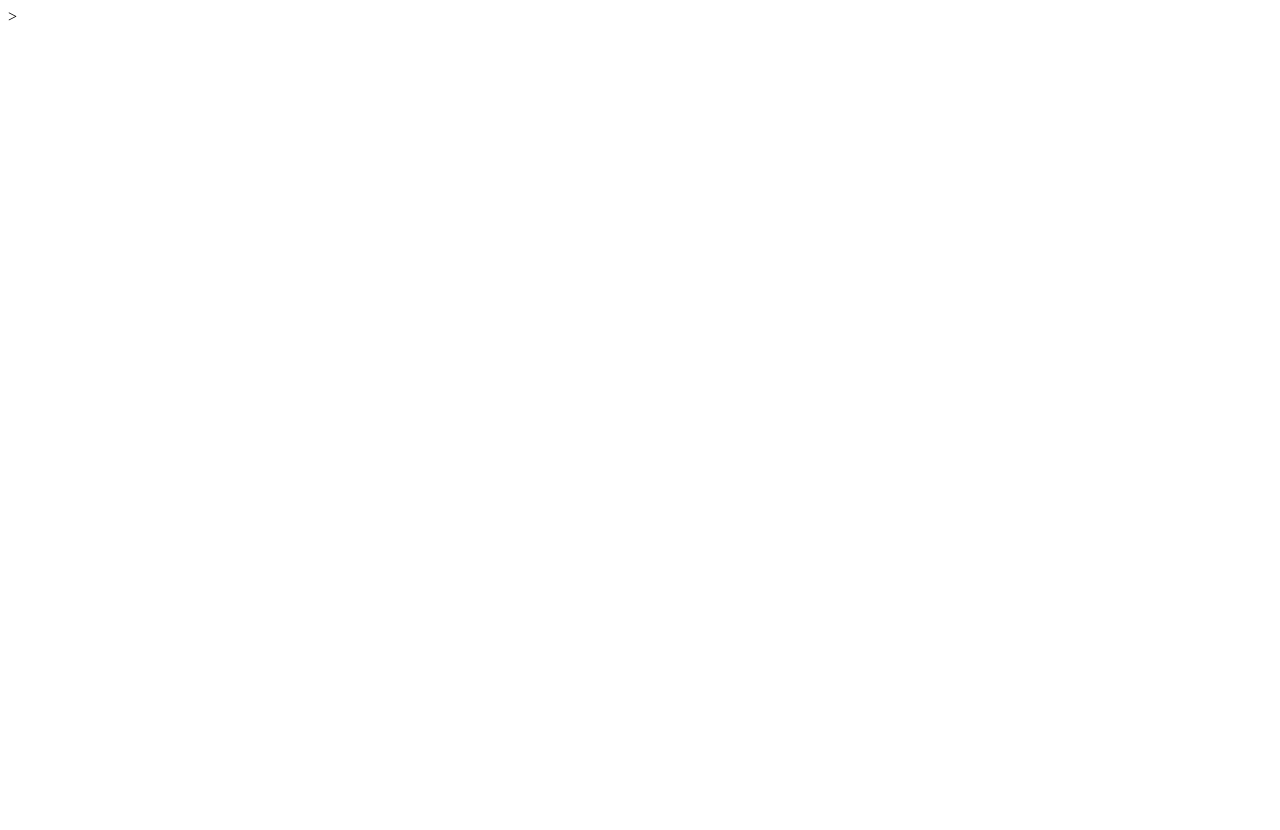
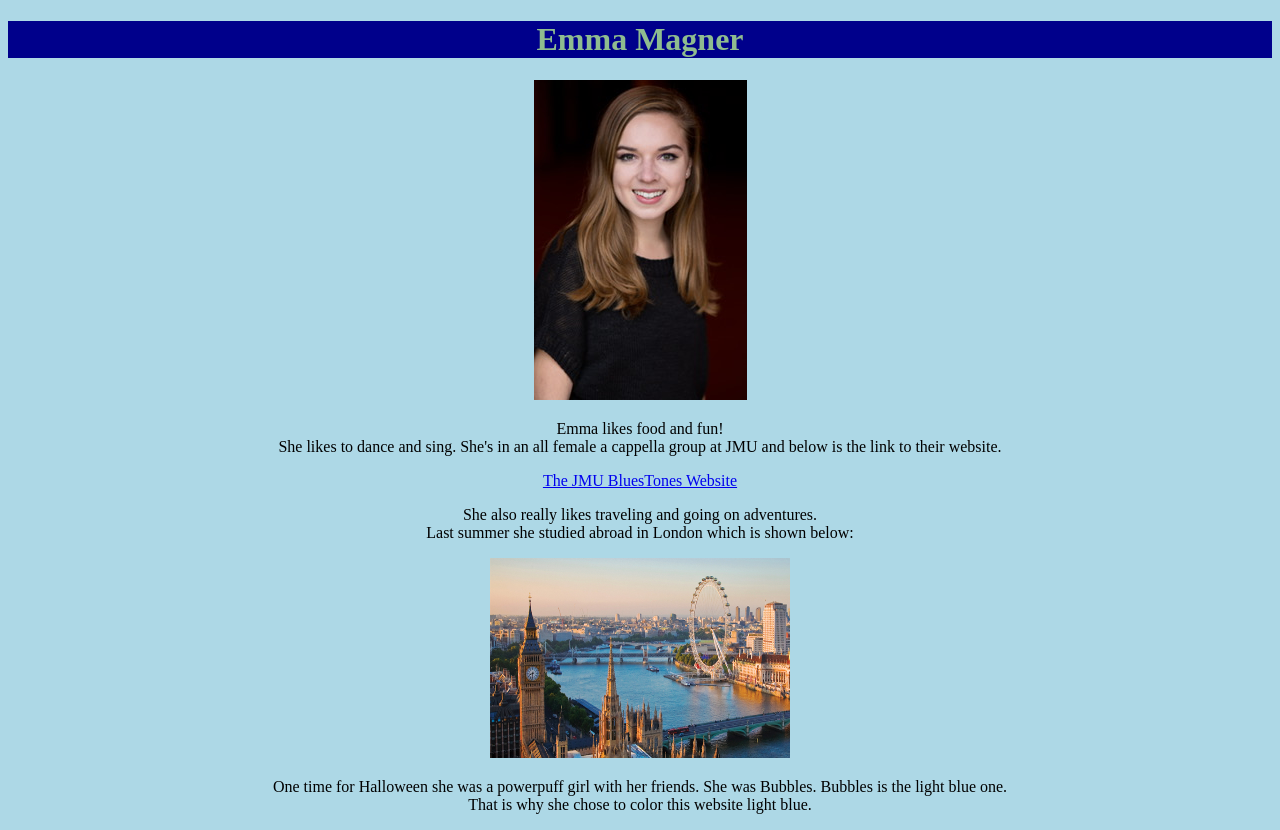
Before and after one commit to J500144/simple-web-boilerplate, a plain HTML site: page index.html in a window 1280 px wide. Before the commit the page ends 800 px from the top, so only its background shows below. Drawn offline with Linux system fonts and the light colour scheme.

Commit message:
Finished website

```diff
--- a/css/main.css
+++ b/css/main.css
@@ -1,8 +1,8 @@
 
 /* Uncomment the code block below to see what happens */
 
-/*
-.container {
-  background-color: black;
+
+body {
+  background-color: lightblue;
+  text-align: center;
 }
-*/
--- a/index.html
+++ b/index.html
@@ -5,10 +5,24 @@
   </head>
   <body>
 
-    <!--Uncomment the line below and see what happens-->>
-    <!--<h1>Title</h1>-->
+    <!--Uncomment the line below and see what happens-->
+    <h1 style="color:darkseagreen; background-color: darkblue;"> Emma Magner</h1>
 
-    <!-- Write whatever you want here. -->
+    <img src="photo.jpeg" alt="picture of self">
+
+    <p> Emma likes food and fun! <br> She likes to
+dance and sing. She's in an all female a cappella group at JMU and below is the link to
+their website. </p>
+
+    <a href="https://thejmubluestones.weebly.com/"> The JMU BluesTones Website </a>
+
+    <p> She also really likes traveling and going on adventures.
+      <br> Last summer she studied abroad in London which is shown below: </p>
+
+    <img src="london.jpg" alt="london" width="300" height="200">
+
+    <p> One time for Halloween she was a powerpuff girl with her friends. She was Bubbles. Bubbles is the light blue one. <br>
+    That is why she chose to color this website light blue. </p>
 
   </body>
 </html>
```
Also changed, not shown: london.jpg (added), photo.jpeg (added).
